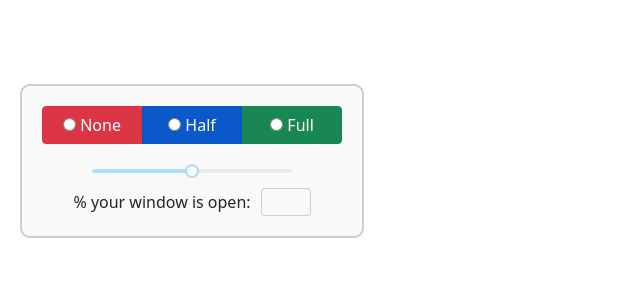
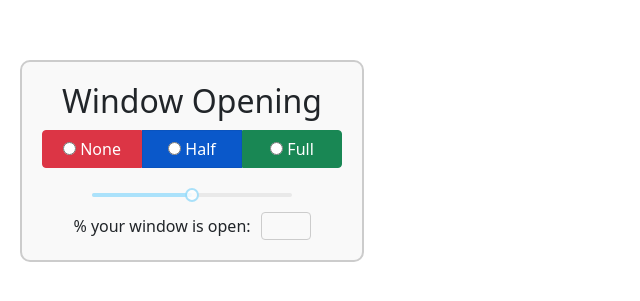
Before and after one commit to finnac/UIProject1SmartWindowTest, a React (Vite) app: page / in a window 1280 px wide. Shown: the part 239-540 px from the top of the page, without its empty margins (0-640 px from the left). Built offline with nearby package versions, Linux system fonts and the light colour scheme.

Commit message:
Customizable titles and labels for reusability

```diff
--- a/src/App.jsx
+++ b/src/App.jsx
@@ -6,7 +6,10 @@ import ButtonOptions from './components/ButtonOptions'
 function App() {
   return (
     <div>
-      <ButtonOptions />
+      <ButtonOptions
+        title="Window Opening"
+        windowLabelText="% your window is open:" // Customizable label
+      />
     </div>
   );
 }
--- a/src/components/ButtonOptions.css
+++ b/src/components/ButtonOptions.css
@@ -7,6 +7,11 @@
   background-color: #f9f9f9;
   margin-left: 20px; /* Add margin to the left */
   /* if I want to margin all sides use JUST margin no left right whatever */
+}
+
+.control-wrapper h2 {
+  text-align: center;
+  margin-bottom: 10px;
 }
 
 .text-input-container input {
--- a/src/components/ButtonOptions.jsx
+++ b/src/components/ButtonOptions.jsx
@@ -3,7 +3,7 @@ import Slider from 'rc-slider';
 import 'rc-slider/assets/index.css';
 import './ButtonOptions.css'; // Create a CSS file for additional styles
 
-function ButtonOptions() {
+function ButtonOptions({title, windowLabelText}) {
   const [sliderValue, setSliderValue] = useState(50);
   const [textInput, setTextInput] = useState('');
 
@@ -42,6 +42,7 @@ function ButtonOptions() {
 
   return (
     <div className="control-wrapper">
+      <h2>{title}</h2> {/* Customizable Title */}
       <div className="button-options-container">
         <div className="button-group">
           {buttons.map((button) => (
@@ -65,7 +66,7 @@ function ButtonOptions() {
           <Slider min={0} max={100} value={sliderValue} onChange={handleSliderChange} />
         </div>
         <div className="text-input-container">
-          <label>% your window is open:  </label>
+          <label>{windowLabelText}</label>
           <input
             type="number"
             value={textInput}
```
